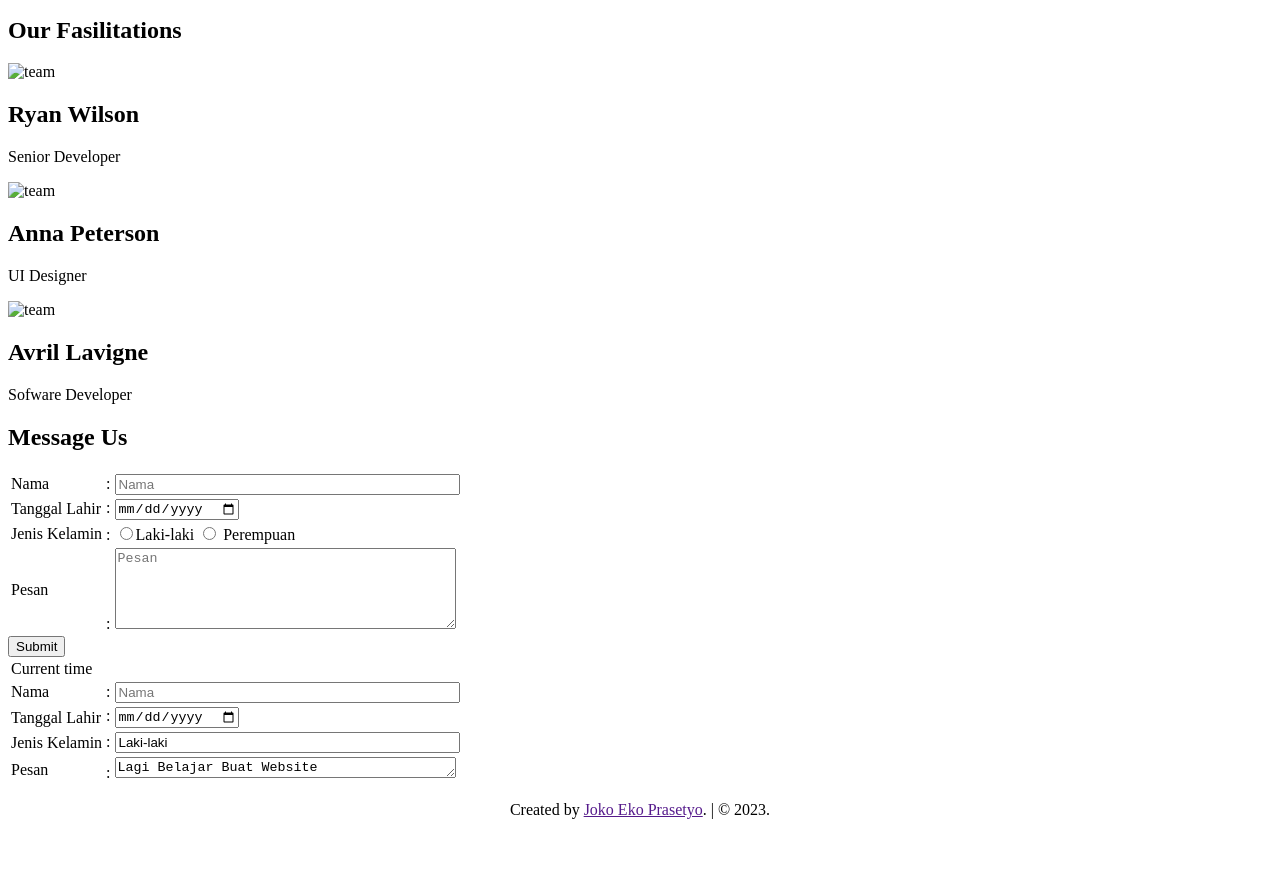
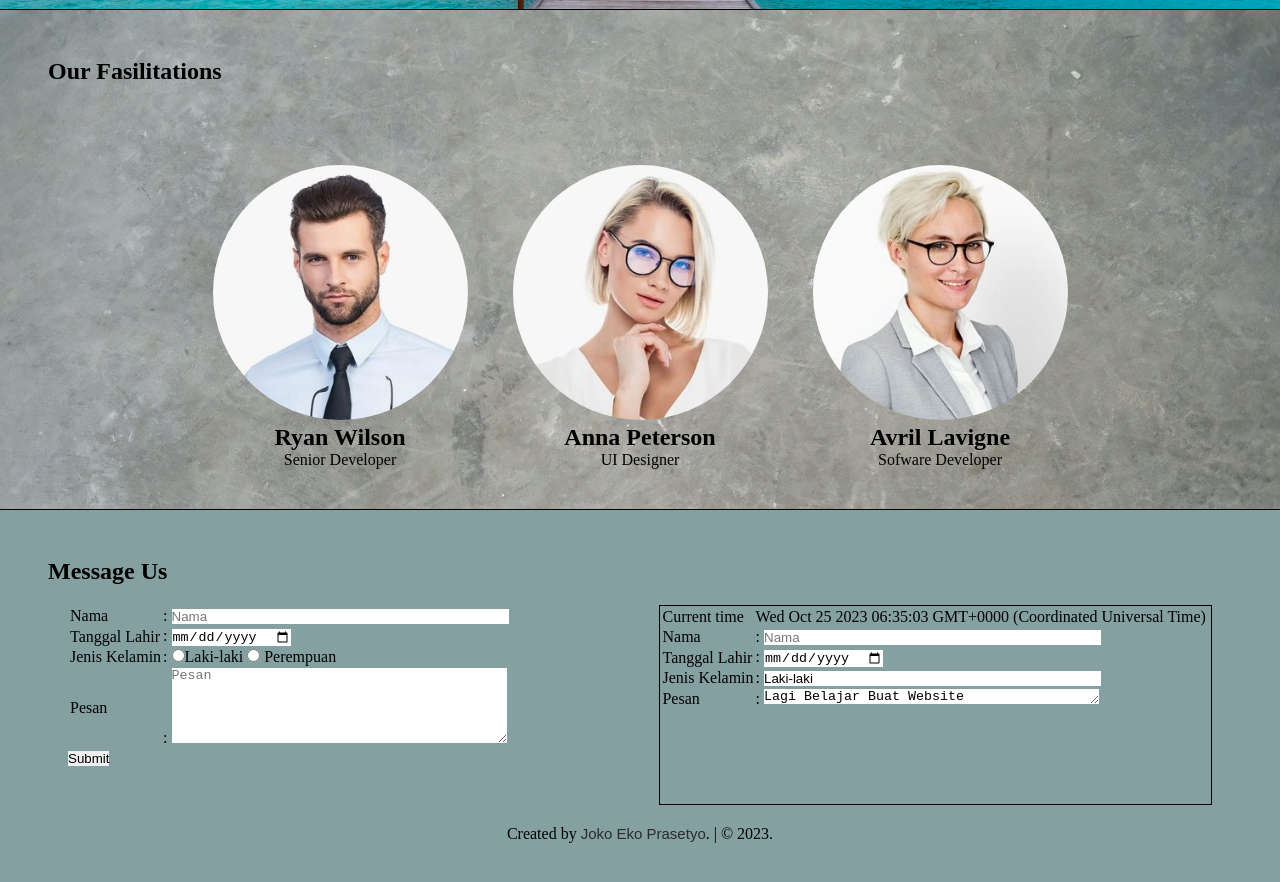
Before and after one commit to revou-fundamental-course/16-oct-23-JK200SG, a plain HTML site: page 16-oct-23-jokoekoprasetyo/index.html in a window 1280 px wide. Shown: the part 568-1450 px from the top of the page. Before the commit the page ends 1403 px from the top, so only its background shows below. Drawn offline with Linux system fonts and the light colour scheme.

Commit message:
continue the task

```diff
--- a/16-oct-23-jokoekoprasetyo/css/style.css
+++ b/16-oct-23-jokoekoprasetyo/css/style.css
@@ -1,8 +1,26 @@
+:root {
+  --primary: #fff;
+  --bg: #010101;
+}
+
+* {
+  margin: 0;
+  padding: 0;
+  box-sizing: border-box;
+  outline: none;
+  border: none;
+  text-decoration: none;
+}
+
+body {
+  font-family: "poppins, sans-serif";
+}
+
 .header {
   display: flex;
   justify-content: space-between;
   align-items: center;
-  padding: 0.3em 2em;
+  padding: 1em 2em;
   border-top: 1px solid darkslategray;
   border-bottom: 1px solid darkslategray;
 }
@@ -36,64 +54,57 @@
 
 .banner {
   border-bottom: 1px solid black;
-  background-image: url(../assets/forrest.jpg);
+  background-image: url(../assets/fas-img2.jpg);
   background-repeat: no-repeat;
   background-size: cover;
   height: 500px;
 }
 
-.headquarters {
+/* Fasilitations Section */
+.fasilitations {
+  border-bottom: 1px solid black;
+  background-image: url(../assets/abstract.jpg);
+  background-repeat: no-repeat;
+  background-size: cover;
+  height: 500px;
+}
+
+.fasilitations,
+.message-us,
+.greetings {
   padding: 3em;
 }
 
-table {
-  margin-right: auto;
+.fasilitations .row {
+  display: flex;
+  flex-wrap: wrap;
+  margin-top: 5rem;
+  justify-content: center;
 }
 
-.circle {
-  height: 200px;
-  width: 200px;
-  background: linear-gradient(to right, blue, orange); /*importan*/
-  display: flex;
-  justify-content: center;
-  align-items: center;
-  border: 1px solid black;
-  border-radius: 50%;
+.fasilitations .row .team-card {
+  text-align: center;
 }
 
-.circle-items {
-  padding: 1.5em 5em;
-  display: flex;
-  left: center;
-  right: center;
-  justify-content: space-around;
-  text-align: center;
-  align-items: center;
-  font-size: 20px;
+.fasilitations .row .team-card .team-card-title .tag-card {
+  margin-top: 1rem auto 1rem;
 }
 
-.circle-items h2 {
-  position: relative;
-  text-justify: auto;
-  left: 0;
-  right: 50px;
-}
-
-.hq-items {
-  padding: 2em 5em;
-  display: flex;
+.fasilitations .row .team-card img {
+  border-radius: 50%;
+  width: 85%;
+  align-items: center;
   justify-content: space-around;
 }
 
-.form-right {
-  background: red;
-  width: 50%;
-  float: right;
+/* Message Section */
+.message-us {
+    background-color: rgb(132, 160, 160);
 }
-
-.table .fieldset {
-  height: 1000%;
-  width: 1000%;
+.message-us .row {
+  display: flex;
+  margin-top: 2rem;
+  background-color: gray;
 }
 
 form button {
@@ -102,17 +113,37 @@ form button {
   height: 3em;
 }
 
+#container {
+  display: flex;
+  align-items: center;
+  justify-content: center;
+}
+
+#container div {
+  align-items: center;
+  margin: 20px;
+  width: 100%;
+}
+
+.row-1 {
+  height: 200px;
+  width: 200px;
+}
+
+.row-2 {
+  height: 200px;
+  width: 200px;
+  border: 1px solid black;
+}
+
 button:hover,
 button:focus {
   background: green;
   outline: 0;
 }
 
-form-right .table {
-  border-collapse: collapse;
+.footer a {
+  font-family: "poppins", sans-serif;
+  color: rgb(45, 43, 43);
+  font-size: 15px;
 }
-
-.footer-text {
-  color: gray;
-  font-size: small;
-}
--- a/16-oct-23-jokoekoprasetyo/js/script.js
+++ b/16-oct-23-jokoekoprasetyo/js/script.js
@@ -0,0 +1,5 @@
+// Get current date and time
+var date = new Date();
+var p = document.getElementById("datetime");
+// Insert date and time into HTML
+p.innerHTML = date;
```
Also changed, not shown: 16-oct-23-jokoekoprasetyo/assets/abstract.jpg (added), 16-oct-23-jokoekoprasetyo/assets/bandung.jpg (deleted), 16-oct-23-jokoekoprasetyo/assets/fas-img2.jpg (added), 16-oct-23-jokoekoprasetyo/assets/forrest.jpg (deleted), 16-oct-23-jokoekoprasetyo/assets/jakarta.jpg (deleted), 16-oct-23-jokoekoprasetyo/assets/surabaya.jpg, 16-oct-23-jokoekoprasetyo/assets/team-1.jpg (added), 16-oct-23-jokoekoprasetyo/assets/team-2.jpg (added), 16-oct-23-jokoekoprasetyo/assets/team-3.jpg (added).
